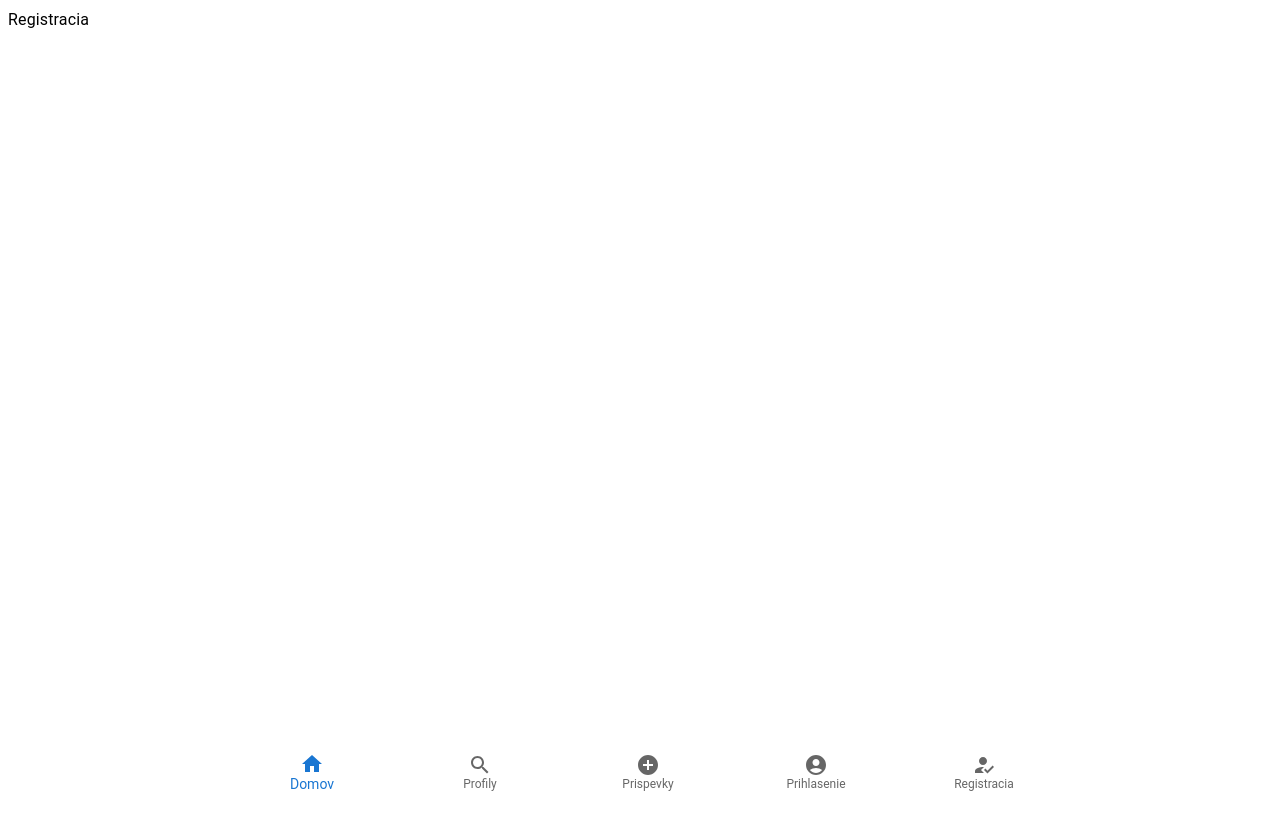
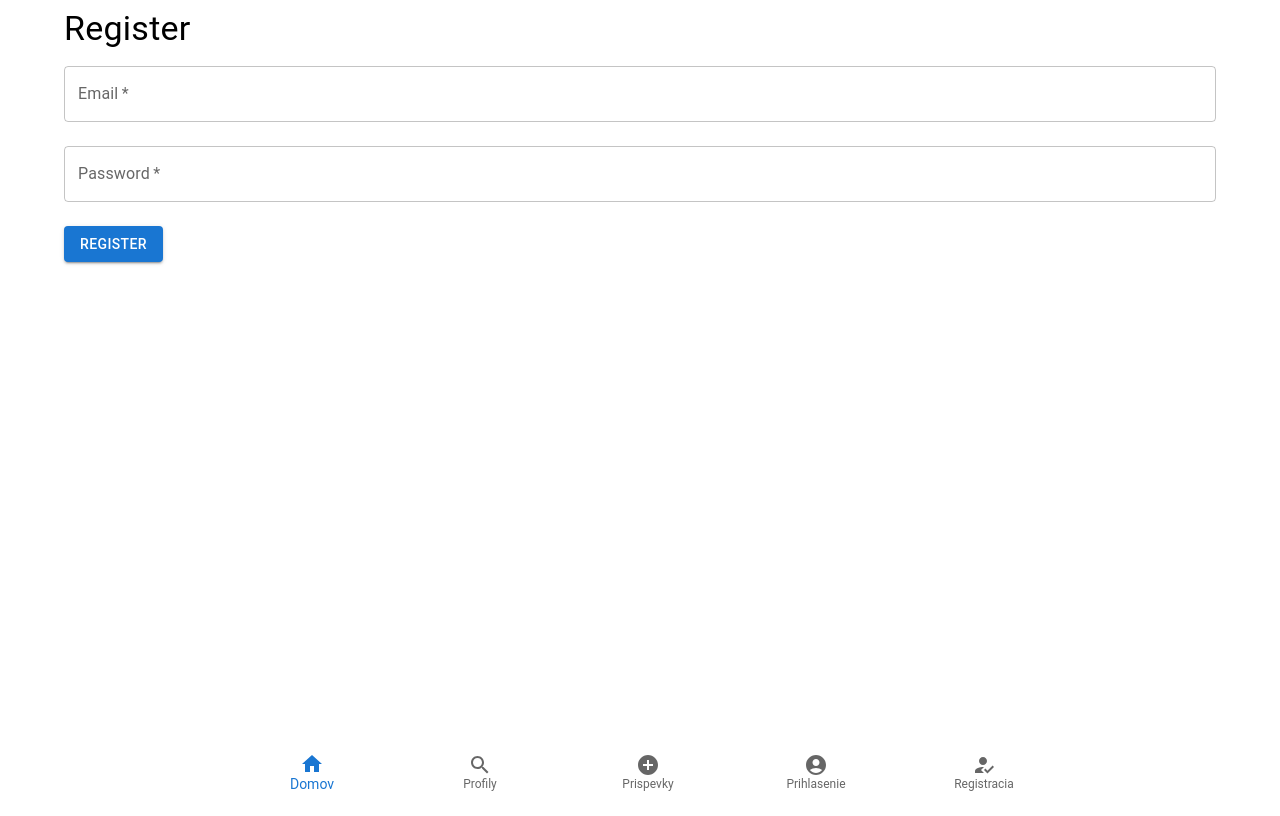
Before and after one commit to Oliver-Nec/projekt-nextjs, a Next.js app: page /auth/registracia in a window 1280 px wide. Built offline with nearby package versions, Linux system fonts and the light colour scheme; no server answers.

Commit message:
signinandout

```diff
--- a/src/app/auth/registracia/page.tsx
+++ b/src/app/auth/registracia/page.tsx
@@ -1,14 +1,51 @@
 // src/app/auth/registracia/page.tsx
 
-import Typography from '@mui/material/Typography';
+"use client"; // Add this line
 
-export const metadata = { title: "Registracia | ZoskaSnap" };
+import { useState } from 'react';
+import { Button, TextField, Typography, Container } from '@mui/material';
 
-export default function SignUp() {
+const Register = () => {
+  const [email, setEmail] = useState('');
+  const [password, setPassword] = useState('');
+
+  const handleSubmit = (e: React.FormEvent) => {
+    e.preventDefault();
+    // Handle registration logic here
+  };
 
   return (
+    <Container>
+      <Typography variant="h4">Register</Typography>
+      <form onSubmit={handleSubmit}>
+        <TextField
+          label="Email"
+          type="email"
+          fullWidth
+          margin="normal"
+          value={email}
+          onChange={(e) => setEmail(e.target.value)}
+          required
+        />
+        <TextField
+          label="Password"
+          type="password"
+          fullWidth
+          margin="normal"
+          value={password}
+          onChange={(e) => setPassword(e.target.value)}
+          required
+        />
+        <Button
+          variant="contained"
+          type="submit"
+          sx={{ marginTop: '16px' }}
+        >
+          Register
+        </Button>
+      </form>
+    </Container>
+  );
+};
 
-      <Typography> Registracia </Typography>
-
-  );
-}
+export default Register;
--- a/src/components/NavBar.tsx
+++ b/src/components/NavBar.tsx
@@ -1,17 +1,20 @@
 // src/components/NavBar.tsx
 "use client";  // Mark the component as a Client Component
+
 import * as React from 'react';
-import { BottomNavigation, BottomNavigationAction} from '@mui/material';
+import { BottomNavigation, BottomNavigationAction } from '@mui/material';
 import HomeIcon from '@mui/icons-material/Home';
 import SearchIcon from '@mui/icons-material/Search';
-import AddCircleIcon from '@mui/icons-material/AddCircle'
+import AddCircleIcon from '@mui/icons-material/AddCircle';
 import AccountCircleIcon from '@mui/icons-material/AccountCircle';
 import HowToRegIcon from '@mui/icons-material/HowToReg';
-import { useRouter } from 'next/navigation'; // Use next/navigation instead of next/router for App Router
+import { useRouter } from 'next/navigation'; // Use next/navigation for App Router
+import { useSession, signOut } from 'next-auth/react'; // Import useSession and signOut
 
 const NavBar = () => {
   const [value, setValue] = React.useState(0);
   const router = useRouter(); // Use the new App Router hook
+  const { data: session } = useSession(); // Get the session data
 
   // Handle navigation
   const handleNavigation = (event: React.SyntheticEvent, newValue: number) => {
@@ -22,16 +25,20 @@ const NavBar = () => {
         router.push('/'); // Home
         break;
       case 1:
-        router.push('/profil'); // Search
+        router.push('/profil'); // Profile
         break;
       case 2:
-        router.push('/prispevok'); // Notifications
+        router.push('/prispevok'); // Posts
         break;
       case 3:
-        router.push('/auth/prihlasenie'); // Profile
+        if (!session) {
+          router.push('/auth/prihlasenie'); // Sign In
+        } else {
+          signOut(); // Sign Out if already signed in
+        }
         break;
       case 4:
-        router.push('/auth/registracia'); // Profile
+        router.push('/auth/registracia'); // Sign Up
         break;
       default:
         break;
@@ -39,12 +46,47 @@ const NavBar = () => {
   };
 
   return (
-    <BottomNavigation value={value} onChange={handleNavigation} showLabels sx={{ position : 'fixed', bottom : 0 , width : '100%'}}>
+    <BottomNavigation
+      value={value}
+      onChange={handleNavigation}
+      showLabels
+      sx={{ position: 'fixed', bottom: 0, width: '100%' }}
+    >
       <BottomNavigationAction label="Domov" icon={<HomeIcon />} />
       <BottomNavigationAction label="Profily" icon={<SearchIcon />} />
       <BottomNavigationAction label="Prispevky" icon={<AddCircleIcon />} />
-      <BottomNavigationAction label="Prihlasenie" icon={<AccountCircleIcon />} />
-      <BottomNavigationAction label="Registracia" icon={<HowToRegIcon />} />
+
+      {session ? (
+        [
+          <BottomNavigationAction
+            key="profil"
+            label="Profil"
+            icon={<AccountCircleIcon />}
+            onClick={() => router.push('/profil')}
+          />,
+          <BottomNavigationAction
+            key="odhlasit"
+            label="Odhlásiť"
+            icon={<HowToRegIcon />}
+            onClick={signOut}
+          />
+        ]
+      ) : (
+        [
+          <BottomNavigationAction
+            key="prihlasenie"
+            label="Prihlasenie"
+            icon={<AccountCircleIcon />}
+            onClick={() => router.push('/auth/prihlasenie')}
+          />,
+          <BottomNavigationAction
+            key="registracia"
+            label="Registracia"
+            icon={<HowToRegIcon />}
+            onClick={() => router.push('/auth/registracia')}
+          />
+        ]
+      )}
     </BottomNavigation>
   );
 };
```
Also changed, not shown: src/app/auth/odhlasenie/page.tsx (+18 -9 lines), src/app/auth/prihlasenie/page.tsx (+18 -9 lines).
